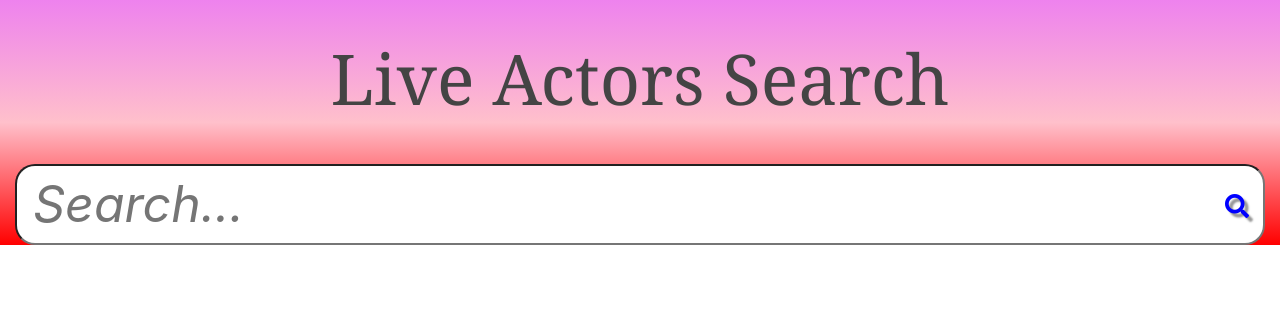
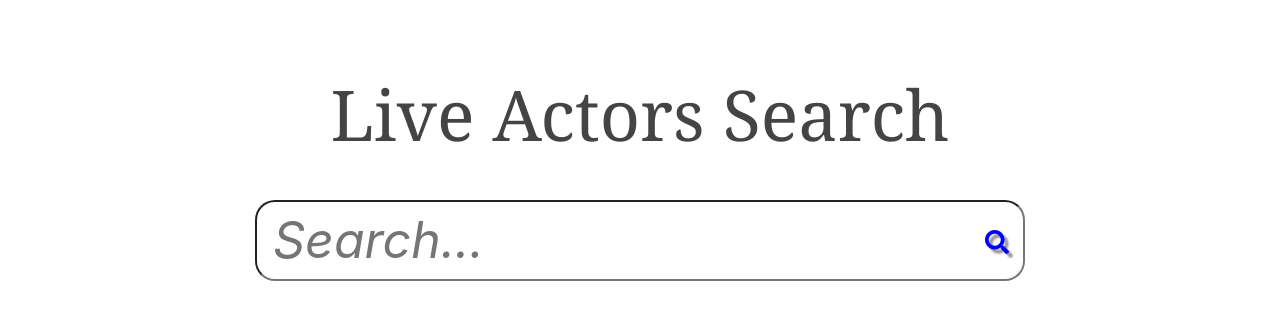
Before and after one commit to skytech1981/my-home-react, a React (Create React App) app: page / in a window 1280 px wide. Shown: the top 320 px of the page. Built offline with nearby package versions, Linux system fonts and the light colour scheme.

Commit message:
adding query to render

```diff
--- a/src/data-model/search.js
+++ b/src/data-model/search.js
@@ -1,4 +1,4 @@
-import React from 'react';
+import React,{Component} from 'react';
 import '../search.css'
 
 
@@ -7,28 +7,37 @@ class Search extends React.Component {
     super(props);
 
 this.State={
-             query:'',
+             query:"",
              result:{},
              loading:false,
              messege:''
 
             }
-        }
+          } ;
 
-handleonInputChange = (event) => {
+handleOnInputChange = ( event ) => {
 const query = event.target.value;
-// this.setState(state: {query:query});
+this.setState({query:query});
+};
 
 
-};
+
 
       render() {
+        const {query}=this.setState
+
+
         return (
                <div className="container ">
                  <h2 className="heading "> Live Actors Search  </h2>
                  <label className="search-label" htmlFor="search-input">
-                    <input type="text" name="" value="" id="search-input"            placeholder=" Search..."
-                    onChange={this.handleonInputChange}
+                    <input
+                    type="text"
+                    name="query"
+                    // value={query}
+                    id="search-input"
+                    placeholder=" Search..."
+                    onChange={this.handleOnInputChange}
                    />
                 <i class="fa fa-search search-icon" aria-hidden="true"/>
 
@@ -37,6 +46,10 @@ const query = event.target.value;
          );
       }
 
+
+  newMethod() {
+    return this.state;
+  }
 }
 
 export default Search
--- a/src/search.css
+++ b/src/search.css
@@ -1,7 +1,9 @@
 .container
 {
-    max-width: 400%;
-    background-image: linear-gradient(violet,pink,red);
+  margin: 36px auto;
+  width: 100%;
+  max-width: 800px;
+
 
 
 }
@@ -24,6 +26,7 @@ color: #444;
 box-sizing:border-box;
 border-radius: 20px;
 cursor: pointer;
+margin-bottom: 20px;
 }
 
 .heading
```
